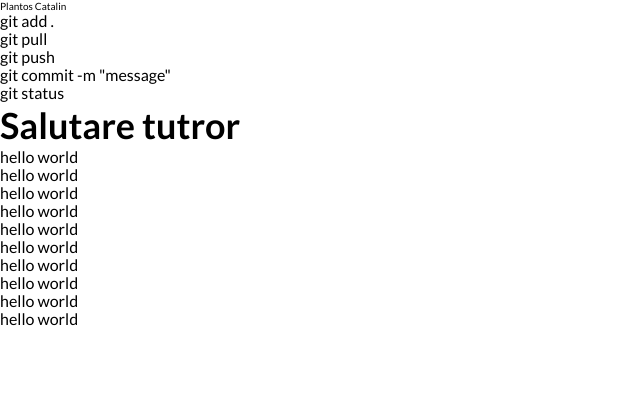
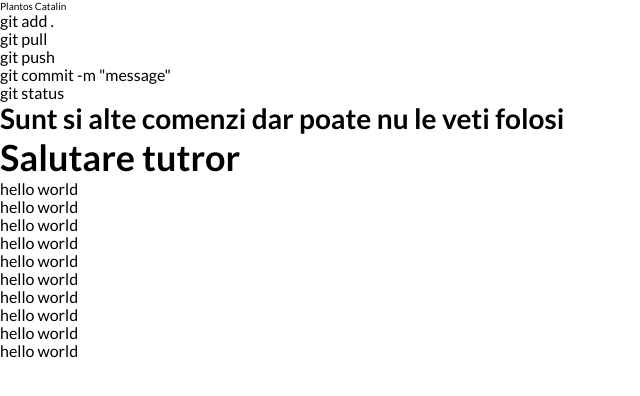
Before and after one commit to zmedd/zmed-alex-curs, a plain HTML site: page index.html in a window 1280 px wide. Shown: the whole page, without its empty margins (0-640 px from the left). Drawn offline with Linux system fonts and the light colour scheme.

Commit message:
commit 2 din 2

```diff
--- a/index.html
+++ b/index.html
@@ -19,6 +19,7 @@
     <p>git push</p>
     <p>git commit -m "message"</p>
     <p>git status</p>
+    <h2>Sunt si alte comenzi dar poate nu le veti folosi</h2>
     <h1>Salutare tutror</h1>
     <div class="container">
       <div class="row">
```
